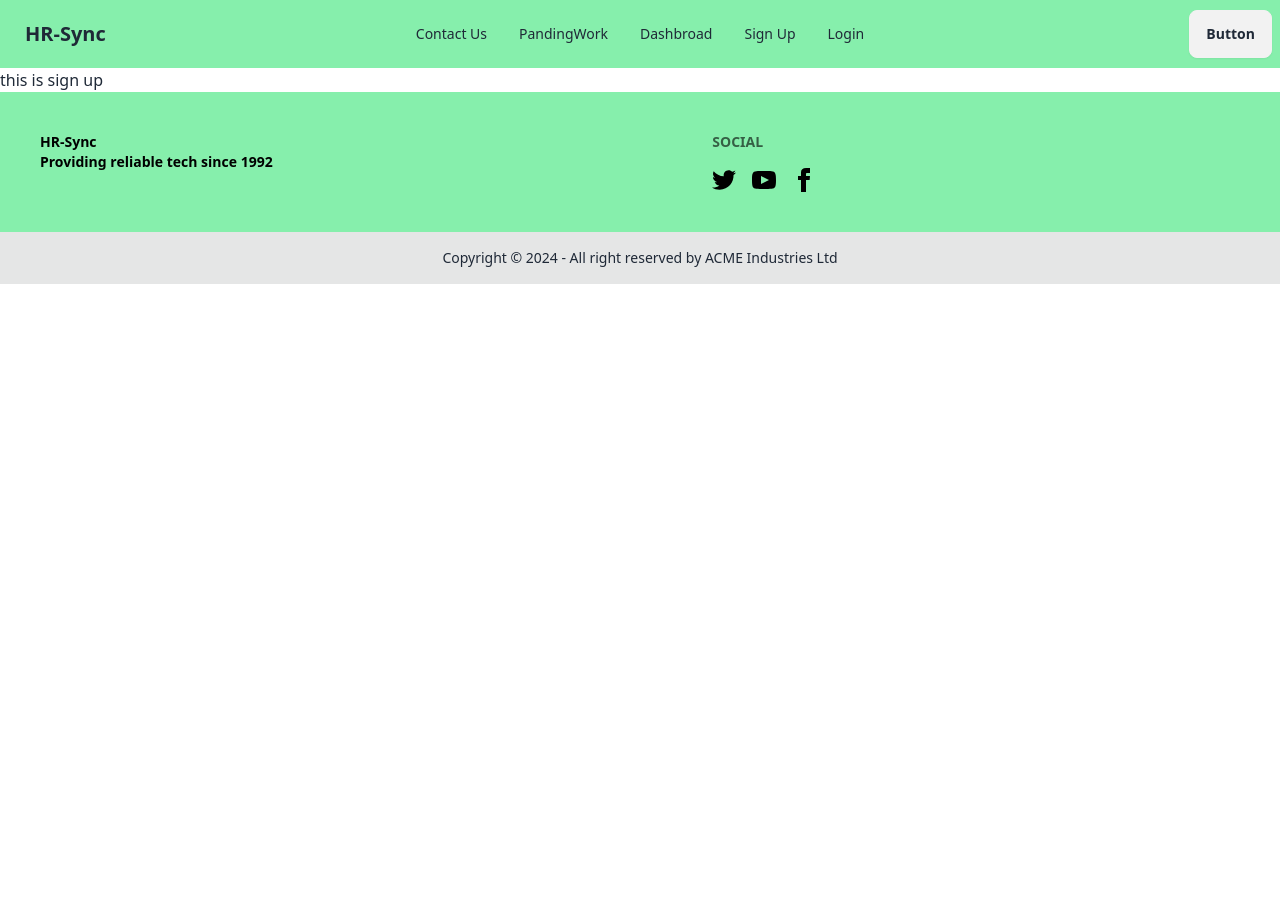
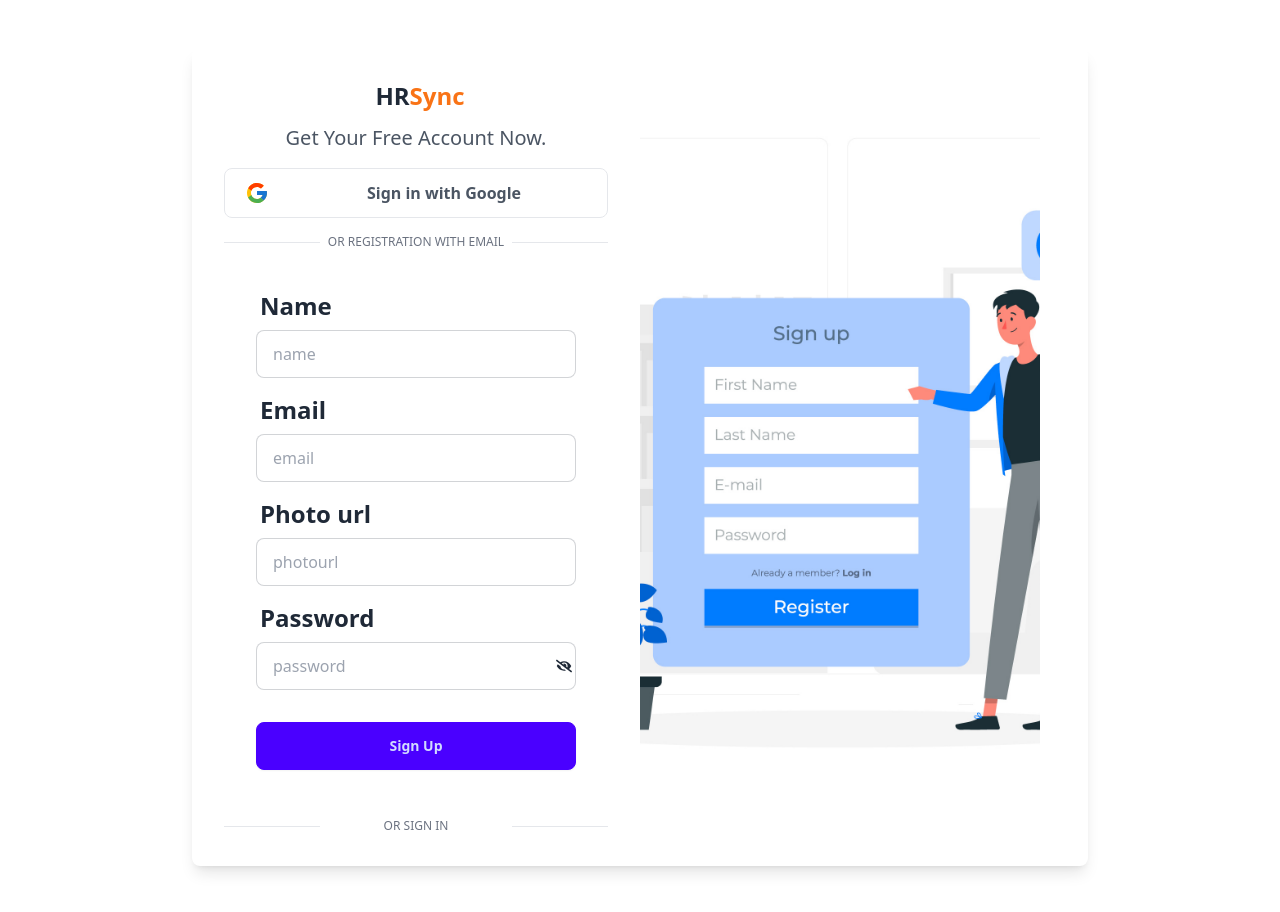
Before and after one commit to Anik66/HR_Sync-_-Client-, a React (Vite) app: page /signup in a window 1280 px wide. Before the commit the page ends 800 px from the top, so only its background shows below. Built offline with nearby package versions, Linux system fonts and the light colour scheme; no server answers.

Commit message:
3rd commit

```diff
--- a/package.json
+++ b/package.json
@@ -19,6 +19,8 @@
     "react": "^18.2.0",
     "react-dom": "^18.2.0",
     "react-helmet": "^6.1.0",
+    "react-hook-form": "^7.51.5",
+    "react-hot-toast": "^2.4.1",
     "react-icons": "^5.2.1",
     "react-responsive-carousel": "^3.2.23",
     "react-router-dom": "^6.23.1",
--- a/src/Layout/Main.jsx
+++ b/src/Layout/Main.jsx
@@ -8,7 +8,7 @@
     const location =useLocation()
     console.log(location)
 
-    const noHeaderFooter = location.pathname.includes('login')
+    const noHeaderFooter = location.pathname.includes('login') || location.pathname.includes('signup')
     return (
         <div>
            { noHeaderFooter || <Navbar></Navbar>}
--- a/src/Pages/Login/Login.jsx
+++ b/src/Pages/Login/Login.jsx
@@ -1,6 +1,8 @@
 import { Link} from "react-router-dom"
 
 import login from "../../assets/login.jpg"
+import { useContext } from "react"
+import { AuthContext } from "../../Providers/AuthProvider"
 
 
 
@@ -9,12 +11,19 @@
 
 const Login = () => {
 
+  const { SigIn} =useContext(AuthContext)
+
     const handlelogin =e =>{
         e.preventDefault()
         const form =e.target
         const email =form.email.value;
         const password =form.password.value
         console.log(email,password)
+        SigIn(email,password)
+        .then(result =>{
+          const user =result.user
+          console.log(user)
+        })
     }
 
 
@@ -126,12 +135,12 @@
             <div className='flex items-center justify-between mt-4'>
               <span className='w-1/5 border-b  md:w-1/4'></span>
 
-              <Link
-                to='/registration'
-                className='text-xs text-gray-500 uppercase  hover:underline'
+              <Link to='/signup' className='text-xs text-gray-500 uppercase  hover:underline'
               >
                 or sign up
               </Link>
+
+              <Link to="/" className='text-xs text-gray-500 uppercase  hover:underline'> Back To Home</Link>
 
               <span className='w-1/5 border-b  md:w-1/4'></span>
             </div>
--- a/src/Pages/SignUp/SignUp.jsx
+++ b/src/Pages/SignUp/SignUp.jsx
@@ -1,18 +1,215 @@
-import React from 'react';
+import { useContext, useState } from "react";
+import { useForm } from "react-hook-form";
+import { Link, useLocation, useNavigate } from "react-router-dom";
+import { AuthContext } from "../../Providers/AuthProvider";
+import { FaEye, FaEyeSlash } from "react-icons/fa";
+import img1 from "../../assets/register.jpg"
+import toast from "react-hot-toast"
 
-//import { Helmet } from 'react-helmet-async';
 
 const SignUp = () => {
+    const [error,setError] =useState("")
+    const [showPassword,SetShowPassword] =useState(false)
+    const navigate =useNavigate()
+  const{createUser,signInWithGoogle,updateUserProfile,user,setUser} =useContext(AuthContext)
+
+
+
+
+  const location =useLocation();
+
+
+  const handleGoogleSignIn = async()=>{
+    try{
+      await signInWithGoogle()
+    toast.success('Sign In successfull')
+    navigate('/')
+    }
+    catch(err){
+      console.log(err)
+      toast.error(err?.message)
+    }
+
+
+  }
+
+
+
+
+
+
+  const {
+    register,
+    handleSubmit,
+
+    formState: { errors },
+  } = useForm();
+
+  const onSubmit =data =>{
+    const {email,password,fullName,photourl} =data
+
+    if(password.length <6){
+      setError("password length must be 6 character")
+      toast.error("password length must be 6 character")
+      return
+    }
+
+   else if(!/.*[A-Z].*/.test(password)){
+      setError('password must have one uppercase')
+      toast.error("password must have atleast one uppercase")
+      return
+    }
+   else if(!/.*[a-z].*/.test(password)){
+      setError('password must have one lowercase')
+      toast.error("password must have atleast one lowercase")
+
+
+      return
+    }
+
+    setError('')
+
+    createUser(email,password)
+    .then(result =>{
+      //create user and updteprofile
+    //   updateUserProfile(fullName,photourl)
+    //   .then(()=>{
+    //     navigate(location?.state ?location.state : "/")
+    //   })
+      //console.log(result)
+      toast.success("Registation Successful",{
+        position:"top-center"
+
+      });
+
+    })
+
+  }
     return (
-        <div>
+      <div className='flex justify-center items-center min-h-[calc(100vh-306px)] my-12'>
+        <div className='flex w-full max-w-sm mx-auto overflow-hidden bg-white rounded-lg shadow-lg  lg:max-w-4xl '>
+          <div className='w-full px-6 py-8 md:px-8 lg:w-1/2'>
+            <div className='flex justify-center mx-auto'>
+            <div className='flex justify-center mx-auto item-center gap-2'>
+              <img className='w-auto h-7  ' lt='' />
+                <span className=' font-bold text-2xl font bold' >HR<span className="text-orange-500">Sync</span> </span>
 
-            {/* <Helmet>
-                <title>Sign Up</title>
 
-            </Helmet> */}
-            this is sign up
+            </div>
+            </div>
+
+            <p className='mt-3 text-xl text-center text-gray-600 '>
+              Get Your Free Account Now.
+            </p>
+
+            <div onClick={handleGoogleSignIn  }  className='flex cursor-pointer items-center justify-center mt-4 text-gray-600 transition-colors duration-300 transform border rounded-lg   hover:bg-gray-50 '>
+              <div className='px-4 py-2'>
+                <svg className='w-6 h-6' viewBox='0 0 40 40'>
+                  <path
+                    d='M36.3425 16.7358H35V16.6667H20V23.3333H29.4192C28.045 27.2142 24.3525 30 20 30C14.4775 30 10 25.5225 10 20C10 14.4775 14.4775 9.99999 20 9.99999C22.5492 9.99999 24.8683 10.9617 26.6342 12.5325L31.3483 7.81833C28.3717 5.04416 24.39 3.33333 20 3.33333C10.7958 3.33333 3.33335 10.7958 3.33335 20C3.33335 29.2042 10.7958 36.6667 20 36.6667C29.2042 36.6667 36.6667 29.2042 36.6667 20C36.6667 18.8825 36.5517 17.7917 36.3425 16.7358Z'
+                    fill='#FFC107'
+                  />
+                  <path
+                    d='M5.25497 12.2425L10.7308 16.2583C12.2125 12.59 15.8008 9.99999 20 9.99999C22.5491 9.99999 24.8683 10.9617 26.6341 12.5325L31.3483 7.81833C28.3716 5.04416 24.39 3.33333 20 3.33333C13.5983 3.33333 8.04663 6.94749 5.25497 12.2425Z'
+                    fill='#FF3D00'
+                  />
+                  <path
+                    d='M20 36.6667C24.305 36.6667 28.2167 35.0192 31.1742 32.34L26.0159 27.975C24.3425 29.2425 22.2625 30 20 30C15.665 30 11.9842 27.2359 10.5975 23.3784L5.16254 27.5659C7.92087 32.9634 13.5225 36.6667 20 36.6667Z'
+                    fill='#4CAF50'
+                  />
+                  <path
+                    d='M36.3425 16.7358H35V16.6667H20V23.3333H29.4192C28.7592 25.1975 27.56 26.805 26.0133 27.9758C26.0142 27.975 26.015 27.975 26.0158 27.9742L31.1742 32.3392C30.8092 32.6708 36.6667 28.3333 36.6667 20C36.6667 18.8825 36.5517 17.7917 36.3425 16.7358Z'
+                    fill='#1976D2'
+                  />
+                </svg>
+              </div>
+
+              <span className='w-5/6 px-4 py-3 font-bold text-center'>
+                Sign in with Google
+              </span>
+            </div>
+
+            <div className='flex items-center justify-between mt-4'>
+              <span className='w-1/5 border-b  lg:w-1/4'></span>
+
+              <div className='text-xs text-center text-gray-500 uppercase  hover:underline'>
+                or Registration with email
+              </div>
+
+              <span className='w-1/5 border-b dark:border-gray-400 lg:w-1/4'></span>
+            </div>
+
+
+            <form onSubmit={handleSubmit(onSubmit)} className=" animate__animated animate__flipInX card-body">
+    <div className="form-control">
+      <label className="label">
+        <span className="label-text text-2xl font-bold">Name</span>
+      </label>
+      {errors.fullName && <span className=" text-red-500 font-bold pb-1">This field is required</span>}
+      <input type="text" {...register("name", { required: true })} placeholder="name" className="input input-bordered" />
+
+    </div>
+
+    <div className="form-control">
+      <label className="label">
+        <span className="label-text text-2xl font-bold">Email</span>
+      </label>
+      {errors.email && <span className=" text-red-500 font-bold pb-1">This field is required</span>}
+      <input type="email" {...register("email", { required: true })} placeholder="email" className="input input-bordered" />
+    </div>
+    <div className="form-control">
+      <label className="label">
+        <span className="label-text text-2xl font-bold">Photo url</span>
+      </label>
+      {errors.photourl && <span className=" text-red-500 font-bold pb-1">This field is required</span>}
+      <input type="text" {...register("photo", { required: true })} placeholder="photourl" className="input input-bordered"  />
+    </div>
+   <div className="relative">
+   <div className="form-control ">
+      <label className="label">
+        <span className="label-text text-2xl font-bold">Password</span>
+      </label>
+      {errors.password && <span className="font-bold pb-1 text-red-500">This field is required</span>}
+      <input type={showPassword?"text":"password"}   {...register("password", { required: true })} placeholder="password" className="input input-bordered"
+       />
+
+         <span className="absolute  mt-[60px] top-1 right-1" onClick={()=>SetShowPassword(!showPassword)}> {
+                    showPassword? <FaEye></FaEye>:<FaEyeSlash></FaEyeSlash>
+                  }</span>
+
+
+    </div>
+   </div>
+    {
+          error && <small className="text-red-600">{error}</small>
+
+       }
+    <div className="form-control mt-6">
+      <button className="btn btn-primary">Sign Up</button>
+    </div>
+  </form>
+
+            <div className='flex items-center justify-between mt-4'>
+              <span className='w-1/5 border-b  md:w-1/4'></span>
+
+              <Link
+                to='/login'
+                className='text-xs text-gray-500 uppercase  hover:underline'
+              >
+                or sign in
+              </Link>
+
+              <span className='w-1/5 border-b  md:w-1/4'></span>
+            </div>
+          </div>
+          <div className='hidden bg-cover bg-center lg:block lg:w-[400px] '
+            style={{
+              backgroundImage: `url(${img1})`,
+            }}
+          ></div>
         </div>
-    );
-};
+      </div>
+    )
+  }
 
 export default SignUp;
--- a/src/Providers/AuthProvider.jsx
+++ b/src/Providers/AuthProvider.jsx
@@ -1,13 +1,50 @@
-import { useState } from "react";
+import { useEffect, useState } from "react";
 import { createContext } from "react";
+import { createUserWithEmailAndPassword, getAuth, onAuthStateChanged, signInWithEmailAndPassword, signOut} from "firebase/auth";
+import { app } from "../firebase/firebase.config";
 
 export const AuthContext =createContext(null)
+const auth =getAuth(app)
 
 const AuthProvider = ({children}) => {
-    const [user,setUser] = useState()
+    const [user,setUser] = useState(null)
+    const [loading,setLoading] =useState(true)
+
+
+    const createUser =(email,password) =>{
+        setLoading(true)
+        return createUserWithEmailAndPassword(auth,email,password)
+    }
+
+    const SigIn =(email,password) =>{
+        setLoading(true)
+        return signInWithEmailAndPassword(auth,email,password)
+    }
+
+    const logOut =() =>{
+        setLoading(true)
+        return signOut(auth)
+    }
+
+
+
+    useEffect(()=>{
+        const unsubscribe= onAuthStateChanged(auth,currentUser =>{
+            setUser(currentUser);
+            console.log('current user',currentUser)
+            setLoading(false)
+         })
+         return ()=>{
+            return unsubscribe()
+         }
+    },[])
 
     const authInfo={
-
+       user,
+       loading,
+       createUser,
+       SigIn,
+       logOut
     }
     return (
         <AuthContext.Provider value={authInfo}>
--- a/src/main.jsx
+++ b/src/main.jsx
@@ -8,16 +8,16 @@
   RouterProvider,
 } from "react-router-dom";
 import { router } from './Routes/Routes.jsx';
+import AuthProvider from './Providers/AuthProvider.jsx';
 //import { HelmetProvider } from 'react-helmet-async';
 
 ReactDOM.createRoot(document.getElementById('root')).render(
   <React.StrictMode>
-     {/* <HelmetProvider>
 
-     </HelmetProvider> */}
-
-     <div className='max-w-screen-xl mx-auto'>
+    <AuthProvider>
+    <div className='max-w-screen-xl mx-auto'>
      <RouterProvider router={router} />
      </div>
+    </AuthProvider>
   </React.StrictMode>,
 )
```
Also changed, not shown: src/assets/register.jpg (added), 1 other file (tests, documents, lock files or other folders).
